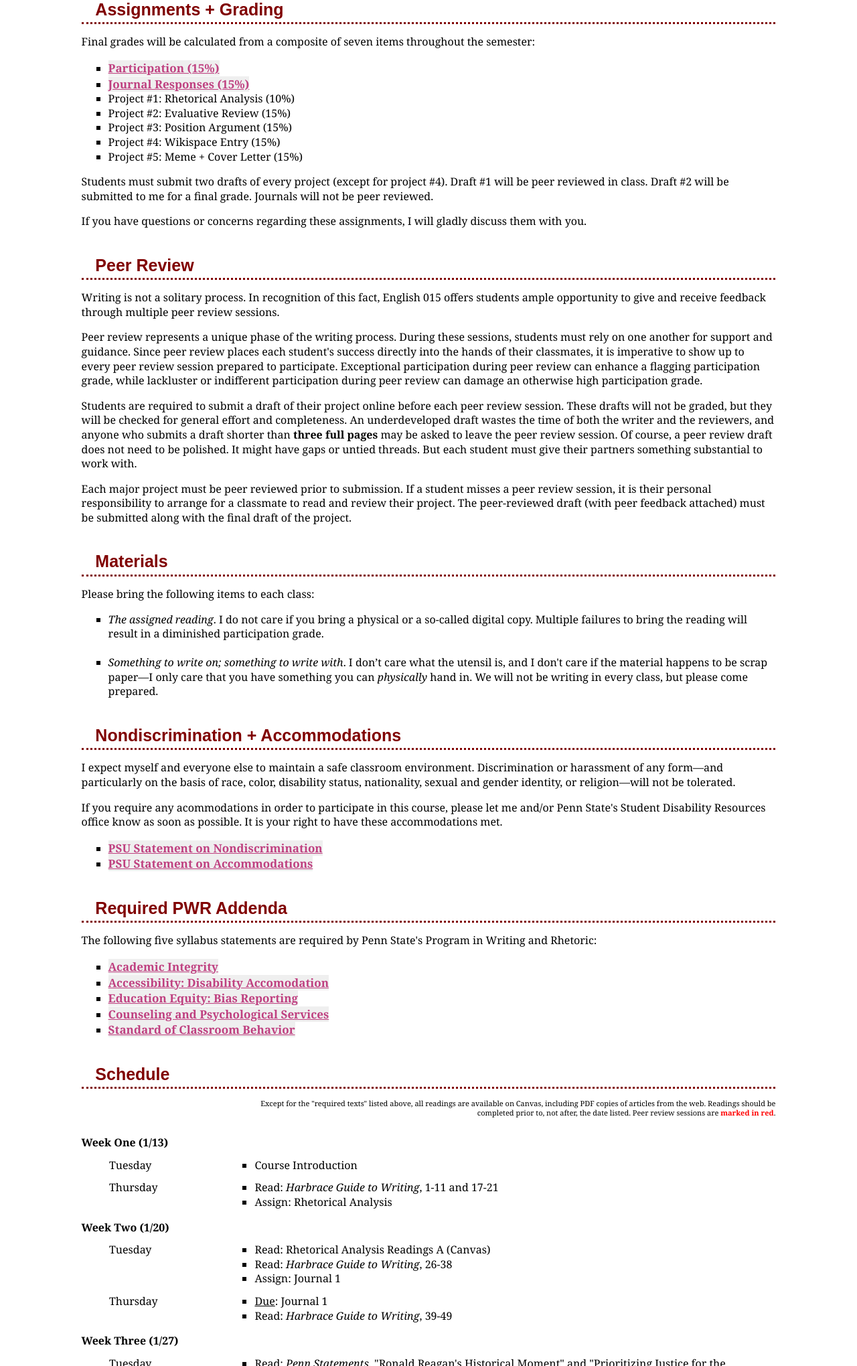
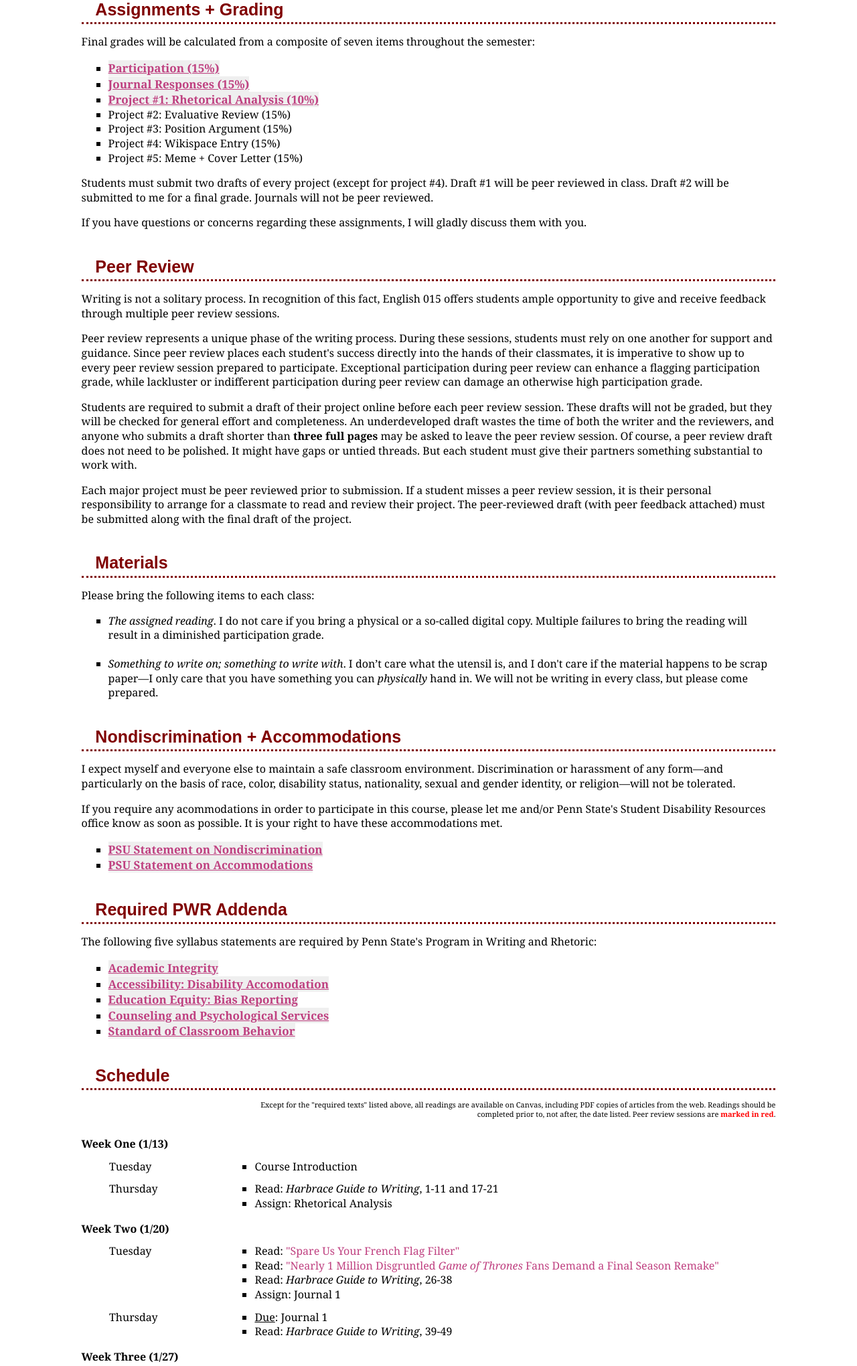
Before and after one commit to loadedonloaded/engl015-94, a plain HTML site: page index.html in a window 1280 px wide. Shown: the part 760-2800 px from the top of the page at 67% size. Drawn offline with Linux system fonts and the light colour scheme.

Commit message:
Update index.html

```diff
--- a/index.html
+++ b/index.html
@@ -105,16 +105,9 @@ Wed 10am-12pm @ Webster's<br>
                                      <li><button id="boldaccordion" class="accordion">
 Participation (15%)
 					    </button><div class="panel">
-  <p>This course will be conducted in a seminar format, and a high participation grade
-  will reflect regular, attentive, and thoughtful contributions to our discussion.
-  Be prepared to ask questions, to make claims about the assigned reading, and to respond to other students' questions and claims.</p>
-  <p>Discussion, like any other skill, requires time, patience,
-  and practice to develop. Everyone is coming to this course with different levels of
-  exposure to the course's concepts and with various ranges of experience in analyzing texts.
-   My only expectation is that everyone will try to keep discussions generative and
-  inclusive.</p>
-  <p>Students are allowed <b>two absences</b> (the equivalent of one week of class).
-   Additional absences will result in an immediate reduction of the participation grade.</p>
+      <p>This course will be conducted in a seminar format, and a high participation grade will reflect regular, attentive, and thoughtful contributions to our discussion. Be prepared to ask questions, to make claims about the assigned reading, and to respond to other students' questions and claims.</p>
+      <p>Discussion, like any other skill, requires time, patience, and practice to develop. Everyone is coming to this course with different levels of exposure to the course's concepts and with various ranges of experience in analyzing texts. My only expectation is that everyone will try to keep discussions generative and inclusive.</p>
+      <p>Students are allowed <b>two absences</b> (the equivalent of one week of class). Additional absences will result in an immediate reduction of the participation grade.</p>
 					     </div></li><li><button id="boldaccordion" class="accordion">
 Journal Responses (15%)
                                             </button><div class="panel">
@@ -153,13 +146,39 @@ Journal Responses (15%)
     <td>3</td>
 </tr></table></p></div>
 
-  <p>Throughout the semester students will be asked to write seven journal assignments in response to specific prompts. Each journal prompt will be assigned one class period prior to the due date, and each journal must be submitted <i>before or at the very beginning of class</i> in the appropriate discussion board on Canvas. The discussion board will close as soon as class begins, and late journals will not be accepted.</p>
+      <p>Throughout the semester students will be asked to write seven journal assignments in response to specific prompts. Each journal prompt will be assigned one class period prior to the due date, and each journal must be submitted <i>before or at the very beginning of class</i> in the appropriate discussion board on Canvas. The discussion board will close as soon as class begins, and late journals will not be accepted.</p>
 
-  <p>Each journal entry should be 250-500 words unless otherwise specified on the journal prompt. A journal entry that responds fully and thoughtfully to the prompt will receive <b>1 point</b>. A journal entry that responds superficially to the prompt will receive <b>1/2 of a point</b>. A journal entry that does not respond to the prompt or fails to meet the length requirement will receive <b>zero points</b>.</p>
+      <p>Each journal entry should be 250-500 words unless otherwise specified on the journal prompt. A journal entry that responds fully and thoughtfully to the prompt will receive <b>1 point</b>. A journal entry that responds superficially to the prompt will receive <b>1/2 of a point</b>. A journal entry that does not respond to the prompt or fails to meet the length requirement will receive <b>zero points</b>.</p>
+
+					     </div></li><li><button id="boldaccordion" class="accordion">
+Project #1: Rhetorical Analysis (10%)
+                                            </button><div class="panel">
+        <p><b>OVERVIEW</b></span><br>
+        A rhetorical analysis examines an author’s or creator’s attempt to communicate with and affect a specific audience. This project will require you to choose a text and craft a claim about why this text is rhetorically effective or otherwise rhetorically noteworthy.</p>
+
+        <p><b>TEXT</b><br>
+        There is considerable flexibility in the text you choose. The text might be oral, visual, literary, or multimedia. It might be produced by someone famous, like an NBA star, or someone anonymous, like a Reddit user. It might be 10,000 words, 240 characters, or it might consist solely of images. It might be a straightforward argument or a more implicit, understated attempt at inspiring action. However, there are a few constraints:<ul>
+        <li>You must choose a text that was originally designed to be shared or communicated on the internet. You cannot choose a #MeToo protest sign, but you may choose a tweet or an Instagram post about a #MeToo protest sign. You may choose an article from an online publication, such as <i>Slate</i> or <i>Breitbart</i>; you may choose an article from a venue that publishes simultaneously online and in print, such as the <i>Daily Collegian</i>; but you may not choose an article from a print-only venue. </li>
+        <li>You may not choose a fictional or primarily aesthetic text. For instance, do not choose a song or a scene from a Hollywood film (unless it’s a documentary).</li>
+        <li>You may choose a text of any length or degree of complexity, but keep in mind that this is a relatively short assignment (~1200 words). It might be difficult to address all the rhetorical elements of a 2-hour documentary or a 200-page book in 1200 words. </li>
+        <li>You must choose a text that interests you. One of the biggest problems students face during this assignment is that they don’t know why they chose their text. If the rhetorical elements of a text don’t grab your attention—if the text doesn’t intrigue you, or if you can’t find much to say about it—then don’t force yourself to write about it. Find a different text instead.</li></ul></p>
+        <p>If you have any questions about these constraints, or if you are uncertain whether your chosen texts meets these criteria, please speak with me.</p>
+
+        <p><b>EXPECTATIONS AND GRADING</b><br>
+        1.) In the opening paragraph of your paper you must present your reader with a clear thesis statement. Your thesis statement should function as a template, offering the reader a preview of an argument that you plan to develop in the paragraphs that follow.</p>
+
+        <p>2.) The argument you choose to make is up to you, but it must address some rhetorical aspect of your chosen text. Perhaps this text skillfully balances the expectations of multiple, conflicting audiences. Perhaps it offers a creative solution to overcome a pressing rhetorical constraint. Perhaps the text makes innovative use of rhetorical appeals, such as ethos or pathos. Perhaps it represents a particularly fitting response to a rhetorical opportunity.</p>
+
+        <p>Keep in mind that it is not enough merely to <i>describe</i> your text. You must craft an <i>argument</i> about the text’s rhetorical structure. It is often easy, for instance, to point out that an author uses pathos; it takes far more effort to make an argument about <i>why</i> pathos is particularly effective or ineffective in a given rhetorical situation. You do not have to argue that your text is perfect or the best rhetorical object of all time, but you do have to advance and defend a claim about its notability: why should readers care about the rhetorical strategy behind the text or the rhetorical situation surrounding it?</p>
+
+        <p>3.) At some point in the introduction to your paper you must identify the rhetor, the intended audience, the message, and the intended purpose—or the who, the what, and the why—of your chosen text. Also, include any additional context that your reader might need to understand the text and rhetorical situation.</p>
+
+        <p>4.) Each claim that you make about your text must be supported by evidence. If you believe that the rhetor is speaking to a particular audience, how do you know? If humor is an important component of the rhetor’s strategy, how do you know? As a rhetorical analyst, your job is not to <i>tell</i> us how the text works, but to <i>show</i> us through concrete examples.</p>
+
+        <p><b>FORMAT</b><br>
+        Your draft should be roughly 1200 words (4 pages). It should be double-spaced with 1-inch margins, and the font should be 12-point Times New Roman. When citing your chosen text (as well as any other sources), please follow MLA formatting guidelines. If you are unfamiliar with MLA, refer to the OWL (Online Writing Lab) at Purdue via Google. You should submit a printed, physical copy of your paper, bound with a staple or a paper clip.</p><br>
 
                                             </div></li><li>
-Project #1: Rhetorical Analysis (10%)
-                                            </li><li>
 Project #2: Evaluative Review (15%)
                                             </li><li>
 Project #3: Position Argument (15%)
@@ -310,7 +329,8 @@ Standard of Classroom Behavior
       Tuesday
                                             </div>
                                             <ul class="m"><div class="column two">
-      <li>Read: Rhetorical Analysis Readings A (Canvas)</li>
+      <li>Read: <a href="https://www.salon.com/2015/11/16/facebooks_pointless_french_flag_filter_the_self_indulgent_social_media_performance_that_doesnt_help_anyone/" target="_blank">"Spare Us Your French Flag Filter"</a></li>
+        <li>Read: <a href="https://www.washingtonpost.com/nation/2019/05/17/game-thrones-petition-remake-season/" target="_blank">"Nearly 1 Million Disgruntled <i>Game of Thrones</i> Fans Demand a Final Season Remake"</a>
       <li>Read: <i>Harbrace Guide to Writing</i>, 26-38</li>
       <li>Assign: Journal 1</li>
                                             </div></ul></div>
@@ -560,7 +580,7 @@ Standard of Classroom Behavior
        Tuesday
                                             </div>
                                             <ul class="m"><div class="column two">
-        <li><i>Penn Statements</i>, "<a href="https://sites.psu.edu/pennstatements2020/sherif-ibrahim-race-for-the-greatest-of-all-time/" target="_blank">Race for the Greatest of All Time</a>" and "<a href="https://sites.psu.edu/pennstatements2020/zach-kupniewski-serge-ibanka/" target="_blank">Serge Ibaka's Journey</a>" (don't forget to read the cover letters)</li>
+        <li><i>Penn Statements</i>, <a href="https://sites.psu.edu/pennstatements2020/sherif-ibrahim-race-for-the-greatest-of-all-time/" target="_blank">"Race for the Greatest of All Time"</a> and <a href="https://sites.psu.edu/pennstatements2020/zach-kupniewski-serge-ibanka/" target="_blank">"Serge Ibaka's Journey"</a> (don't forget to read the cover letters)</li>
                                             </div></ul></div>
                                             <div class="row"><div class="column one">
        <span class="due">Thursday<span>
@@ -617,7 +637,7 @@ for (i = 0; i < acc.length; i++) {
     if (panel.style.maxHeight){
       panel.style.maxHeight = null;
     } else {
-      panel.style.maxHeight = 1500 + "px";
+      panel.style.maxHeight = "100%";
     }
   });
 }
```
